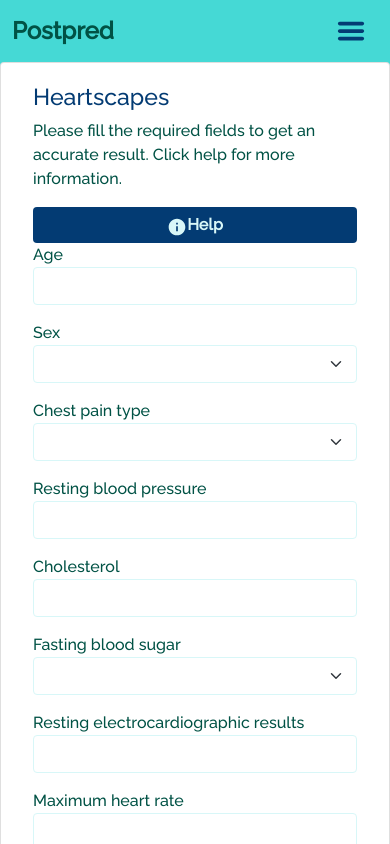
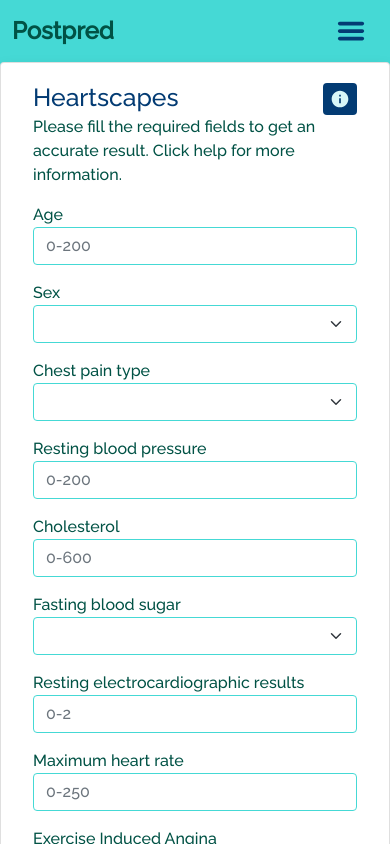
Before and after one commit to floydfdes/app-hobbynest, a React (Create React App) app: page /hearts in a window 390 px wide. Shown: the top 844 px of the page. Built offline with nearby package versions, Linux system fonts and the light colour scheme.

Commit message:
UI changes.

```diff
--- a/src/App.scss
+++ b/src/App.scss
@@ -10,7 +10,7 @@
   font-weight: bold !important;
   width: 100%;
   display: flex !important;
-  align-items: flex-end;
+  align-items: center;
   justify-content: center;
 }
 .Loading-spinner {
@@ -28,6 +28,7 @@
 .page-height {
   height: calc(var(--screen-height) * 1.1);
 }
+h1,
 h2 {
   color: var(--secondary-color);
   margin: 0px !important;
@@ -80,3 +81,15 @@ h2 {
     transform: translate(-50%, -15%);
   }
 }
+
+/* Chrome, Safari, Edge, Opera */
+input::-webkit-outer-spin-button,
+input::-webkit-inner-spin-button {
+  -webkit-appearance: none;
+  margin: 0;
+}
+
+/* Firefox */
+input[type="number"] {
+  -moz-appearance: textfield;
+}
--- a/src/Data/Data.js
+++ b/src/Data/Data.js
@@ -2,6 +2,7 @@ export const heartscapeFields = [
   {
     name: "Age",
     id: "age",
+    placeholder: "0-200",
   },
   {
     name: "Sex",
@@ -23,8 +24,12 @@ export const heartscapeFields = [
       { name: "3-Asymptomatic", value: 3 },
     ],
   },
-  { name: "Resting blood pressure", id: "restingBloodSugar" },
-  { name: "Cholesterol", id: "cholesterol" },
+  {
+    name: "Resting blood pressure",
+    id: "restingBloodSugar",
+    placeholder: "0-200",
+  },
+  { name: "Cholesterol", id: "cholesterol", placeholder: "0-600" },
   {
     name: "Fasting blood sugar",
     id: "fastingBloodSugar",
@@ -34,8 +39,12 @@ export const heartscapeFields = [
       { name: "1-True( > 120 mg/dl)", value: 1 },
     ],
   },
-  { name: "Resting electrocardiographic results", id: "restingEcgResults" },
-  { name: "Maximum heart rate", id: "maxHeartRate" },
+  {
+    name: "Resting electrocardiographic results",
+    id: "restingEcgResults",
+    placeholder: "0-2",
+  },
+  { name: "Maximum heart rate", id: "maxHeartRate", placeholder: "0-250" },
   {
     name: "Exercise Induced Angina",
     id: "angina",
@@ -47,7 +56,7 @@ export const heartscapeFields = [
   },
 ];
 export const heartscapefieldsCol3 = [
-  { name: "Old peak", id: "oldPeak" },
+  { name: "Old peak", id: "oldPeak", placeholder: "0-7" },
   {
     name: "Slope",
     id: "slope",
@@ -58,7 +67,7 @@ export const heartscapefieldsCol3 = [
       { name: "2-Downsloping", value: 2 },
     ],
   },
-  { name: "Flourosopy", id: "flourosopy" },
+  { name: "Flourosopy", id: "flourosopy", placeholder: "0-3" },
   {
     name: "Thalassemia",
     id: "thalassemia",
--- a/src/components/Hobbies/Hobbie/Hobbie.jsx
+++ b/src/components/Hobbies/Hobbie/Hobbie.jsx
@@ -43,9 +43,9 @@ const Hobbie = (props) => {
           </button>
         </div>
       </ReactModal>
-      <div className="card card-border-background-color mb-3">
+      <div className="card card-border-background-color mb-3 shadow">
         <div className="card-header">
-          <span>{props.title}</span>
+          <h2>{props.title}</h2>
         </div>
         <div className="card-body ">
           <span className="card-tags">
--- a/src/components/Hobbies/Hobbie/Hobbie.scss
+++ b/src/components/Hobbies/Hobbie/Hobbie.scss
@@ -4,6 +4,7 @@
     background-color: var(--primary-color) !important;
     color: var(--fourth-color);
     height: 250px;
+    border-radius: 1rem !important;
   }
   &-body {
     padding: 0.1rem 1rem !important;
@@ -14,6 +15,7 @@
     color: var(--fourth-color);
     font-size: 20px;
     border: none !important;
+    padding: 8px 16px 0px 16px !important;
   }
 
   &-text {
@@ -95,8 +97,10 @@
 .create-edit-form {
   background: var(--primary-color);
   border-radius: 20px;
-  box-shadow: 0 5px 15px rgb(0, 0, 20);
-  padding: 2% 5%;
+
+  box-shadow: 0 0.5rem 1rem rgba(0, 0, 0, 0.15) !important;
+
+  padding: 6% 6%;
   width: 45%;
   &-h1 {
     color: var(--secondary-color) !important;
--- a/src/components/Hobbies/Hobbies.jsx
+++ b/src/components/Hobbies/Hobbies.jsx
@@ -27,7 +27,7 @@ const Hobbies = () => {
       {hobbies.length === 0 && <Loading />}
       <div className="row mobile-grid">
         <div className="col-lg-10 col-md-8">
-          <h2>Hobbies</h2>
+          <h1>Hobbies</h1>
         </div>
         <div className="col-lg-2 col-md-4">
           <button onClick={createHobby} className="btn heading-button-color">
--- a/src/components/ValuePrediction/HeartDiseasePrediction.jsx
+++ b/src/components/ValuePrediction/HeartDiseasePrediction.jsx
@@ -76,18 +76,12 @@ function HeartDiseasePrediction() {
         setIsHelpModelOpen={setIsHelpModelOpen}
       />
       {loading && <Loading />}
-      <div className="container card shadow-1">
+      <div className="container card shadow">
         <div className="row heartscape-page-padding">
-          <div className="col-lg-12 col-md-12 col-sm-12">
-            <h3 className="heartscape-heading-color">Heartscapes</h3>
+          <div className="col-lg-10 col-md-9 col-10">
+            <h2 className="heartscape-heading-color">Heartscapes</h2>
           </div>
-          <div className="col-lg-10 col-md-10 col-sm-12">
-            <p className="heartscape-sub-heading-color">
-              Please fill the required fields to get an accurate result. Click
-              help for more information.
-            </p>
-          </div>
-          <div className="col-lg-2 col-md-2 col-sm-12">
+          <div className="col-lg-2 col-md-3 col-2">
             <button
               onClick={() => {
                 setIsHelpModelOpen(true);
@@ -95,9 +89,16 @@ function HeartDiseasePrediction() {
               className="btn heading-button-color"
             >
               <InfoIcon fontSize="small" />
-              <span>Help</span>
+              <span className="d-none d-md-block mx-1">Help</span>
             </button>
           </div>
+          <div className="col-lg-12 col-md-12 col-sm-12">
+            <p className="heartscape-sub-heading-color">
+              Please fill the required fields to get an accurate result. Click
+              help for more information.
+            </p>
+          </div>
+
           {fields.map((field) => {
             return (
               <div
@@ -115,6 +116,8 @@ function HeartDiseasePrediction() {
                       autoComplete="off"
                       aria-label="Small"
                       aria-describedby="inputGroup-sizing-sm"
+                      placeholder={field.placeholder}
+                      type="Number"
                     />
                   </InputGroup>
                 ) : (
@@ -150,6 +153,8 @@ function HeartDiseasePrediction() {
                       autoComplete="off"
                       aria-label="Small"
                       aria-describedby="inputGroup-sizing-sm"
+                      placeholder={field.placeholder}
+                      type="Number"
                     />
                   </InputGroup>
                 ) : (
--- a/src/components/ValuePrediction/styles.scss
+++ b/src/components/ValuePrediction/styles.scss
@@ -5,7 +5,7 @@
 
 .heartscape {
   &-input-field {
-    border: 1px solid var(--primary-color) !important;
+    border: 1px solid var(--fifth-color) !important;
     outline: none !important;
     box-shadow: none !important;
   }
@@ -25,7 +25,7 @@
     box-shadow: none !important;
   }
   &-input-field:focus {
-    border-color: var(--primary-color);
+    border-color: var(--secondary-color) !important;
     box-shadow: none;
   }
   &-error-class {
```
Also changed, not shown: src/assets/images/PostpredLogo.svg (added).
